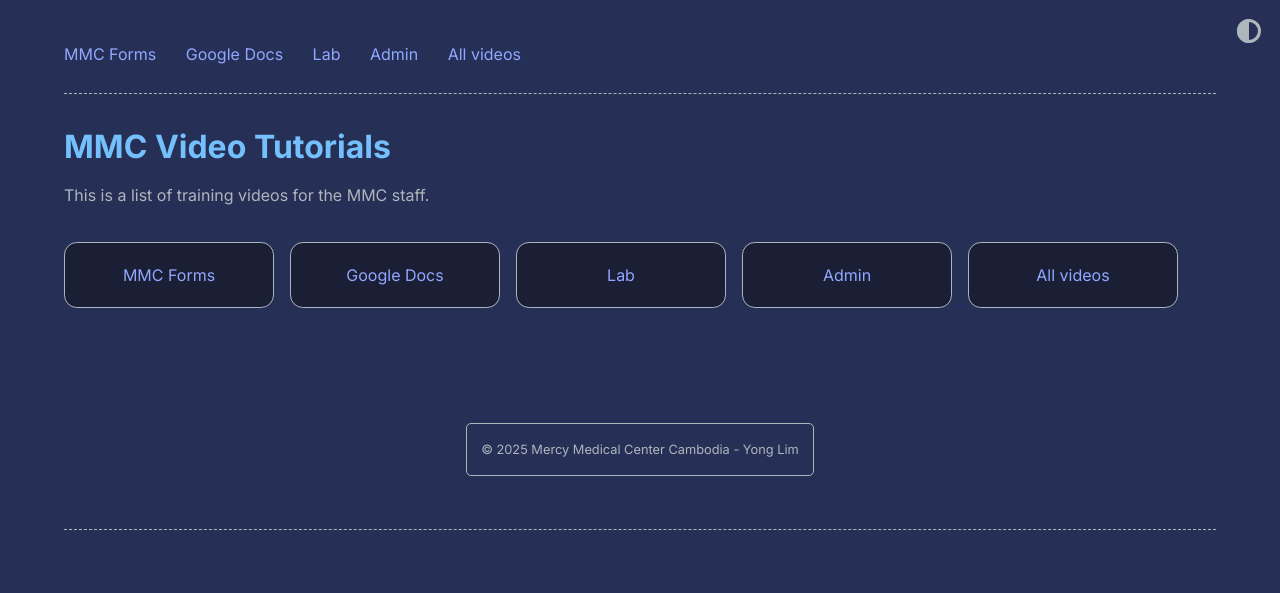
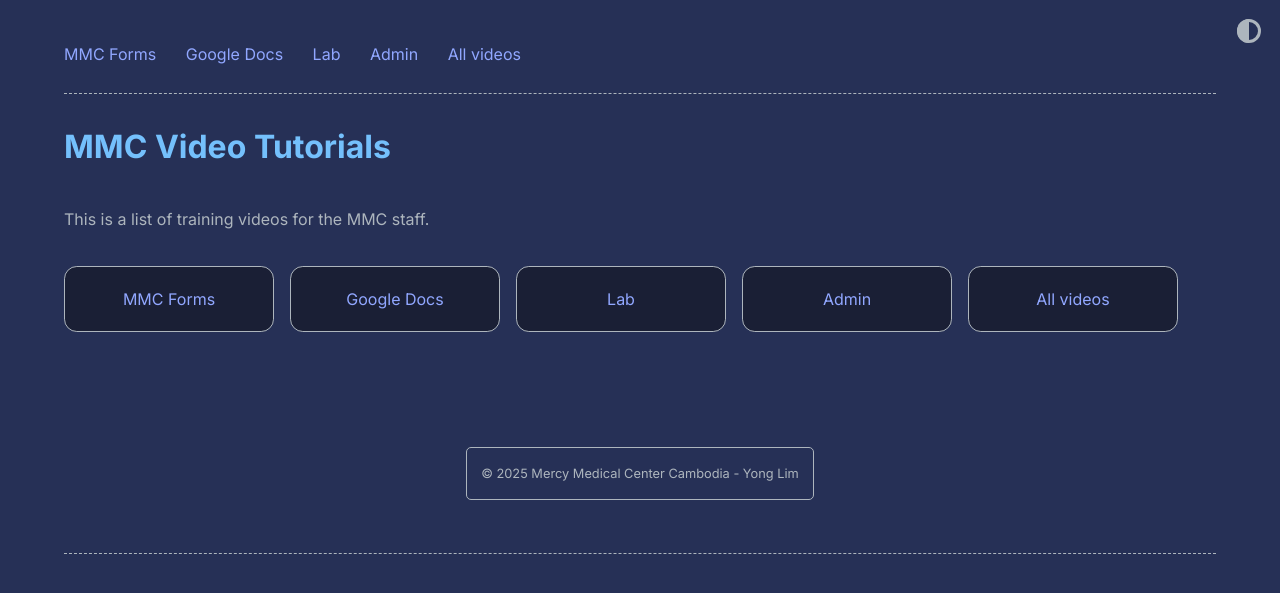
Before and after one commit to yong-lim/mmc-staff, a Jekyll site: the page built from index.md, in a window 1280 px wide. Shown: the top 593 px of the page. Built offline with Jekyll 4.4.1, drawn with Linux system fonts in a browser that asks for light colours.

Commit message:
No need to bring the post title higher

```diff
--- a/_sass/moonwalk.scss
+++ b/_sass/moonwalk.scss
@@ -190,7 +190,7 @@
   font-weight: bold;
 }
 .post-title {
-  margin-bottom:-1.5rem;
+  margin-bottom:0rem;
 }
 .project-title {
   margin-bottom: 0.8rem;
```
